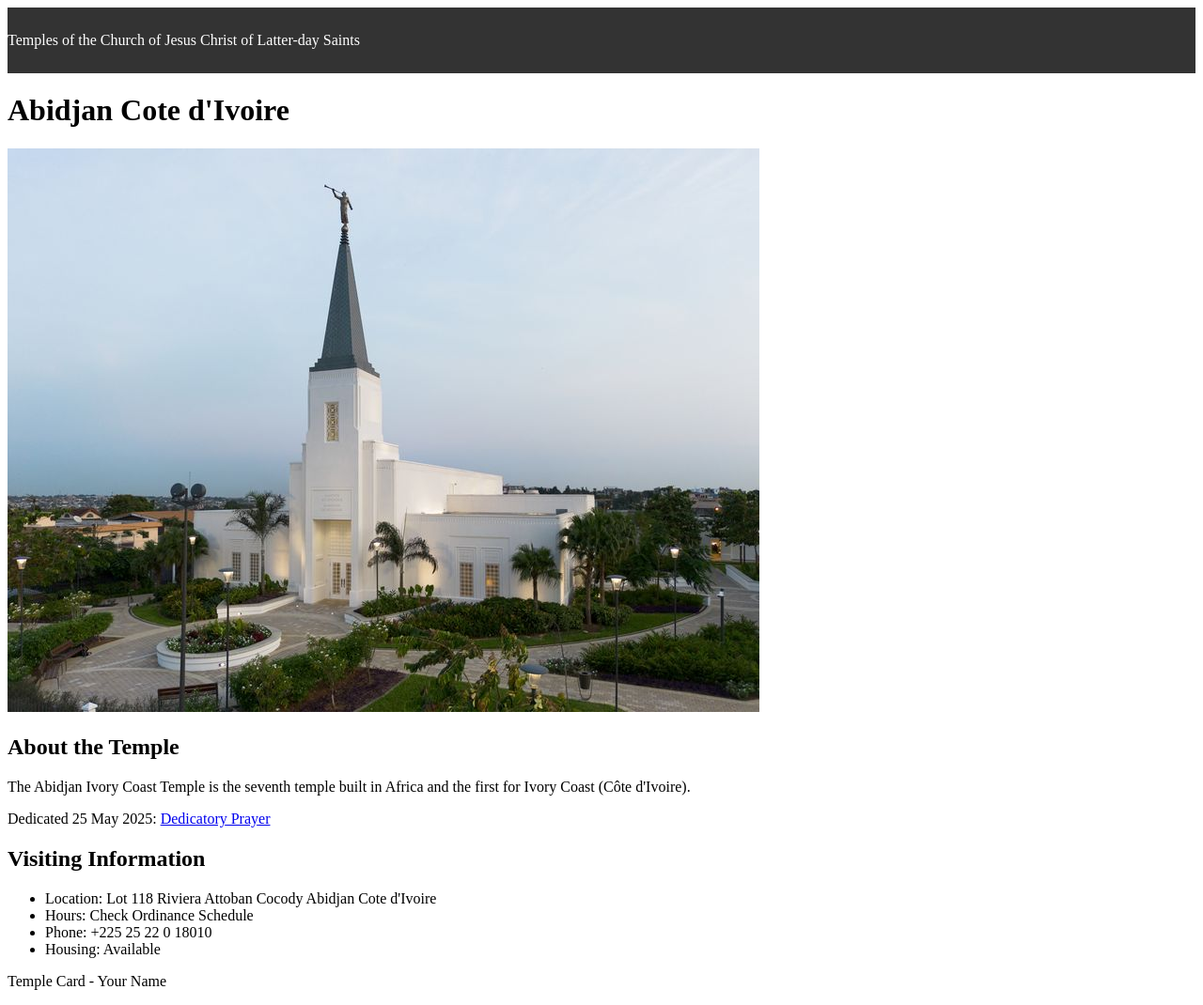
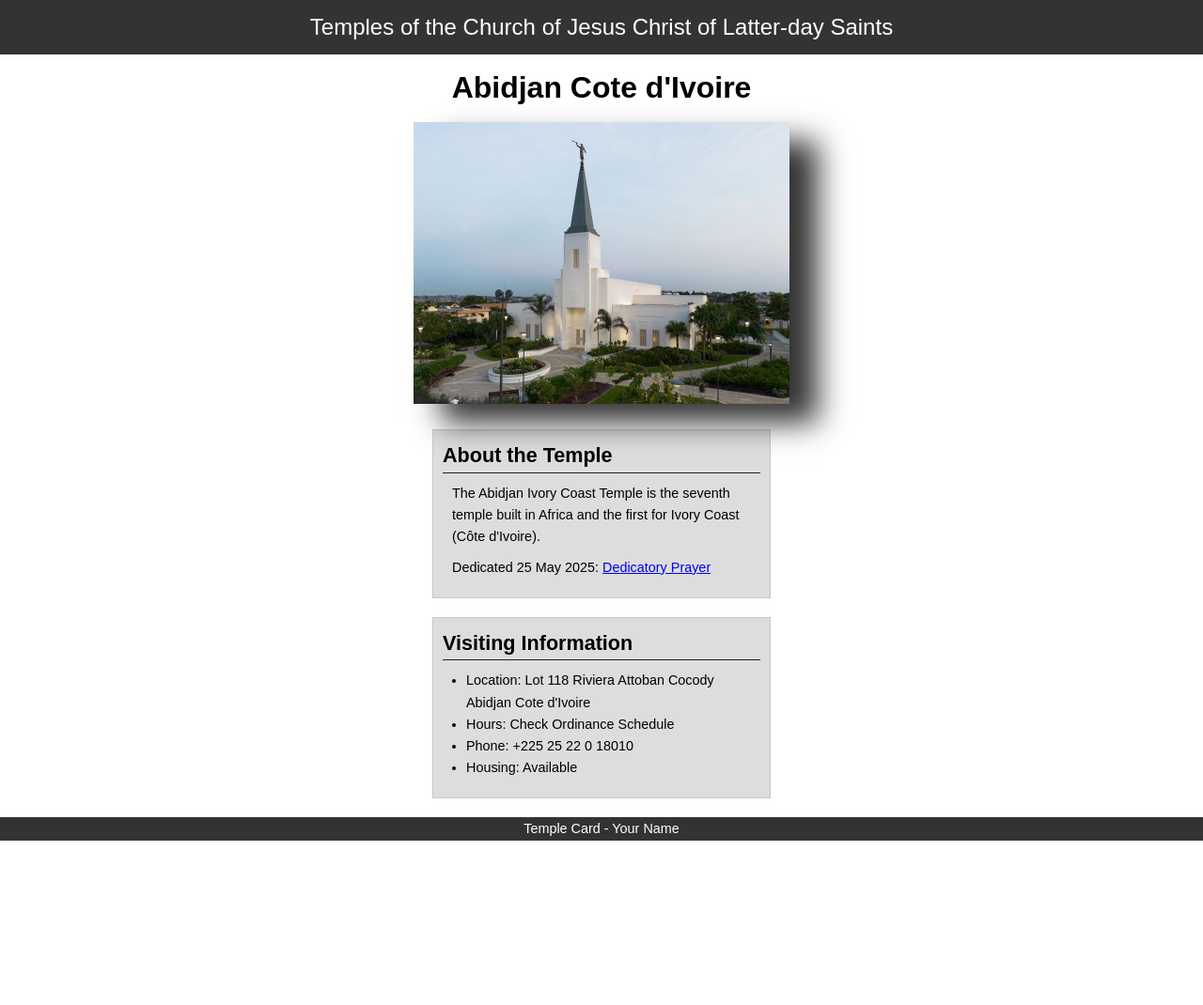
Before and after one commit to jeanettewhomer/wdd130, a plain HTML site: page week02/temple.html in a window 1280 px wide. Shown: the whole page at 94% size. After the commit the page ends 895 px from the top, so only its background shows below. Drawn offline with Linux system fonts and the light colour scheme.

Commit message:
code along

```diff
--- a/week02/styles/temple.css
+++ b/week02/styles/temple.css
@@ -1,5 +1,64 @@
-header{
+*{
+    margin: 0;
+    padding: 0;
+    box-sizing: border-box;
+}
+
+body {
+    font-family: Arial, sans-serif;
+    line-height: 1.6;
+}
+
+header {
     background-color: #333;
     color: white;
-    padding: 10px 0
+    padding: 10px 0;
+    text-align: center;
+    font-size: 24px
 }
+
+main {
+    width: 400px;
+    margin: 0 auto;
+
+}
+
+h1 {
+    margin: 10px;
+    text-align: center;
+}
+
+h2 {border-bottom: 1px solid #222;
+}
+
+img {
+    width: 100%;
+    height: auto;
+    box-shadow: 30px 20px 30px #333
+}
+
+section {
+    margin: 20px;
+    border: 1px solid rgb(0 0 0 / 10%);
+    padding: 10px;
+    background-color: #ddd;
+    font-size: .9rem;
+}
+
+section p {
+    margin: 10px;
+}
+
+ul {
+    margin: 10px;
+    padding-left: 15px;
+}
+
+footer {
+    background-color: #333;
+    color: white;
+    font-size: .9rem;
+    text-align: center;
+    padding: 1px 0;
+
+}
```
